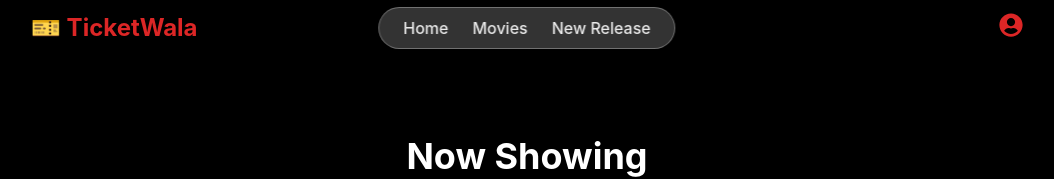
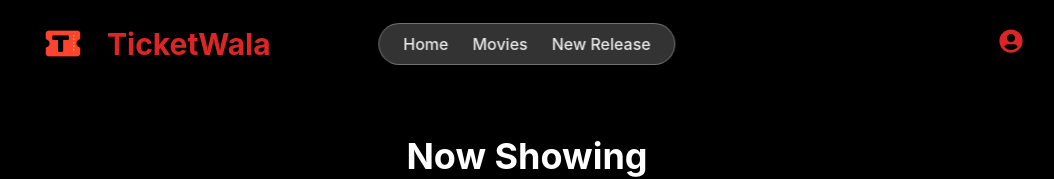
Before and after one commit to anantharamanmac/movie-booking, a React (Create React App) app: page / in a window 1280 px wide. Shown: the top 179 px of the page, without its empty margins (113-1167 px from the left). Built offline with nearby package versions, Linux system fonts and the light colour scheme; no server answers.

Commit message:
new logo

```diff
--- a/src/components/Navbar.js
+++ b/src/components/Navbar.js
@@ -1,4 +1,3 @@
-// Navbar.js
 import { Link } from "react-router-dom";
 import { useState, useEffect, useRef } from "react";
 import { HiMenu, HiX } from "react-icons/hi";
@@ -54,7 +53,10 @@ function Navbar() {
       <div className="hidden md:flex justify-between items-center w-full lg:w-4/5 mx-auto px-4 py-3 relative">
         {/* Logo */}
         <div className={`transition-opacity duration-500 ${hideSides ? "opacity-0" : "opacity-100"}`}>
-          <h1 className="text-2xl font-bold text-red-600 drop-shadow-md">🎫 TicketWala</h1>
+          <Link to="/" className="flex items-center space-x-3">
+            <img src="/logo512.png" alt="TicketWala" className="h-16 w-auto" />
+            <span className="text-3xl font-bold text-red-600 drop-shadow-md">TicketWala</span>
+          </Link>
         </div>
 
         {/* Center Links */}
@@ -93,7 +95,10 @@ function Navbar() {
 
       {/* Mobile Navbar */}
       <div className="flex md:hidden justify-between items-center bg-black px-4 py-3">
-        <h1 className="text-2xl font-bold text-red-600">🎫 TicketWala</h1>
+        <Link to="/" className="flex items-center space-x-2">
+          <img src="/logo512.png" alt="TicketWala" className="h-12 w-auto" />
+          <span className="text-xl font-bold text-red-600">TicketWala</span>
+        </Link>
         <button onClick={() => setMobileMenuOpen(!mobileMenuOpen)}>
           {mobileMenuOpen ? <HiX className="text-2xl text-red-600" /> : <HiMenu className="text-2xl text-red-600" />}
         </button>
```
Also changed, not shown: public/logo51.png (added).
